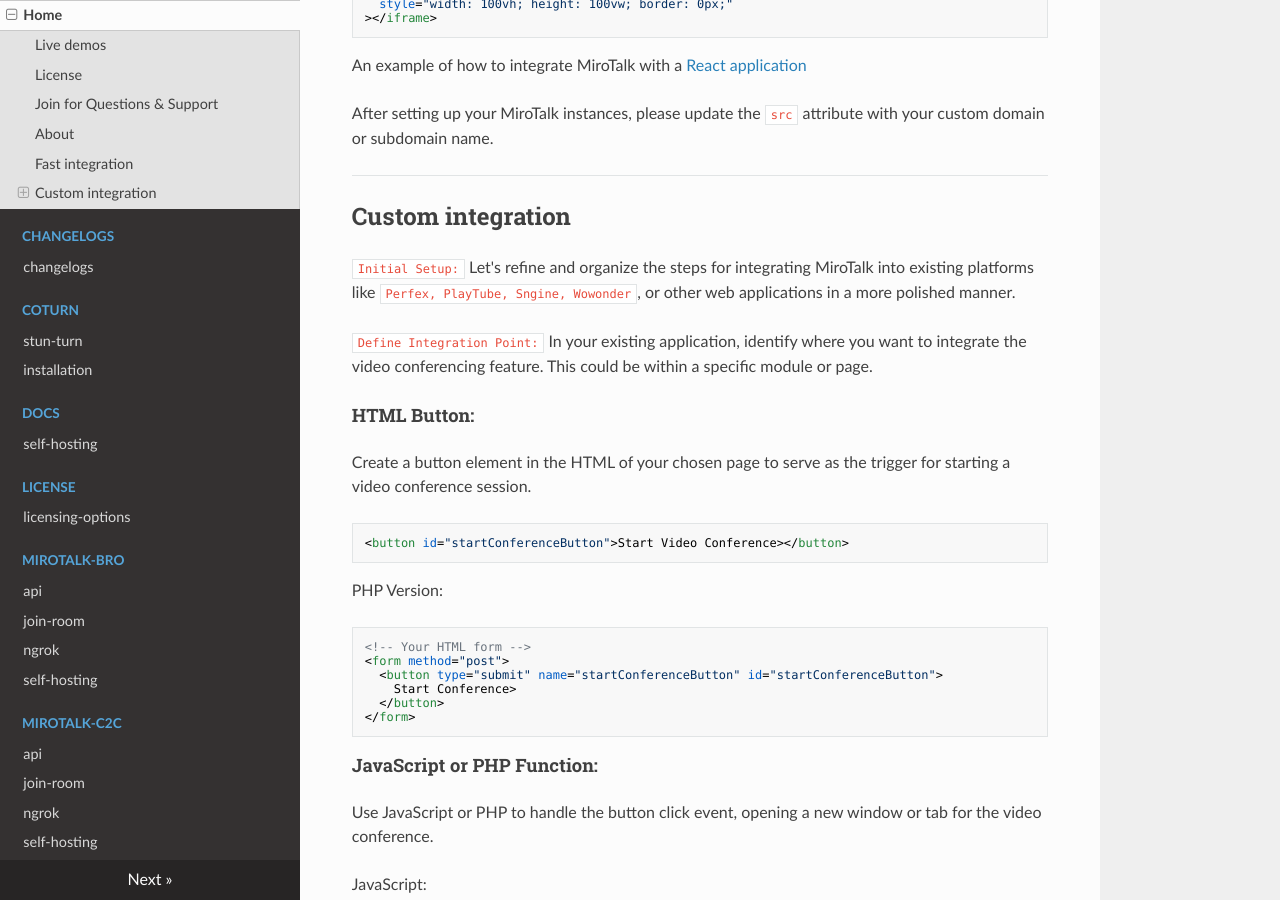
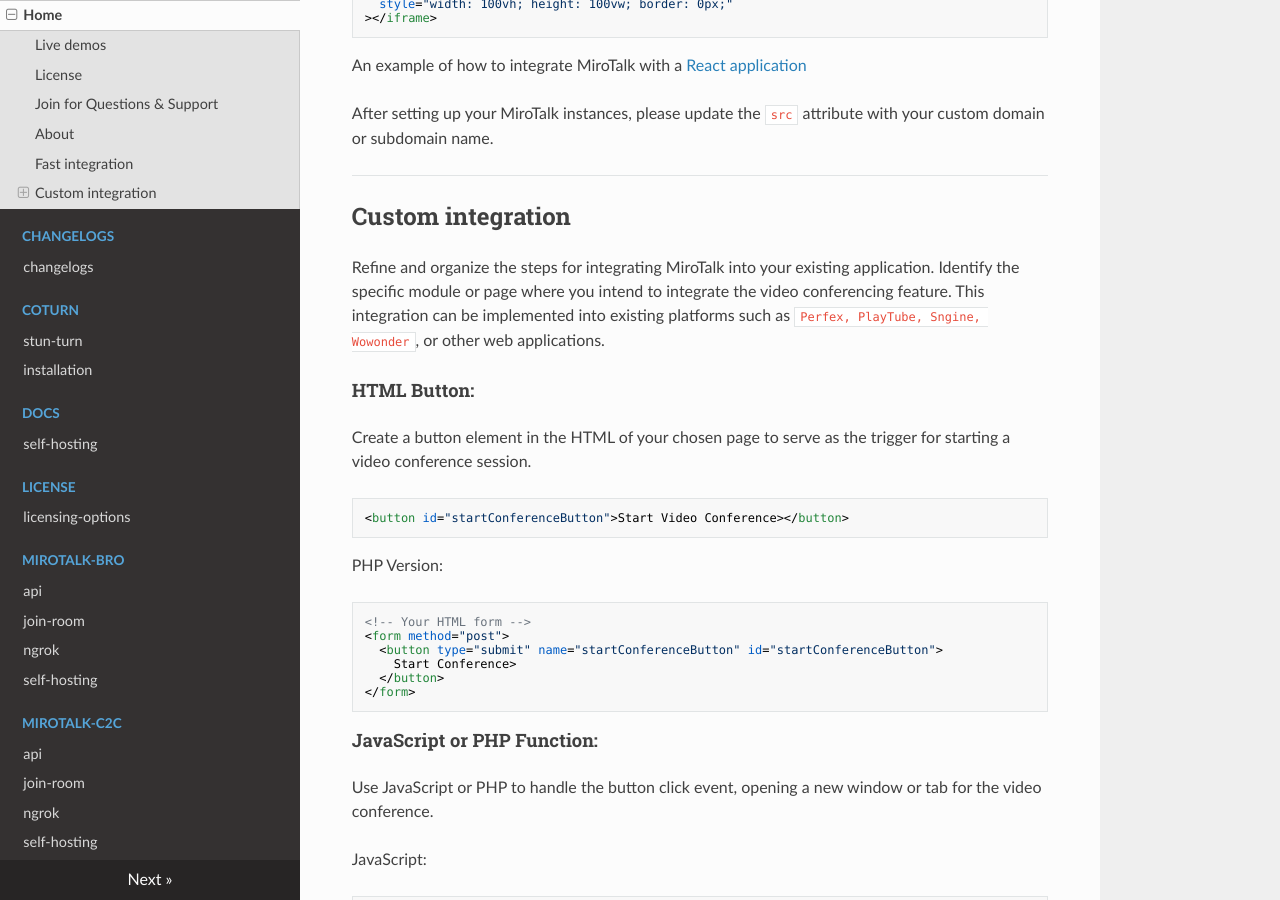
Before and after one commit to miroslavpejic85/mirotalk-docs, an MkDocs documentation site: the page built from docs/index.md, in a window 1280 px wide and 900 px high, scrolled down 2778 px. Built offline with MkDocs 1.6.1, drawn with Linux system fonts in a browser that asks for light colours; nearby versions of some CDN libraries.

Commit message:
[mirotalkdocs] - update docs

````diff
--- a/docs/index.md
+++ b/docs/index.md
@@ -116,9 +116,7 @@
 
 ## Custom integration
 
-`Initial Setup:` Let's refine and organize the steps for integrating MiroTalk into existing platforms like `Perfex, PlayTube, Sngine, Wowonder`, or other web applications in a more polished manner.
-
-`Define Integration Point:` In your existing application, identify where you want to integrate the video conferencing feature. This could be within a specific module or page.
+Refine and organize the steps for integrating MiroTalk into your existing application. Identify the specific module or page where you intend to integrate the video conferencing feature. This integration can be implemented into existing platforms such as `Perfex, PlayTube, Sngine, Wowonder`, or other web applications.
 
 #### HTML Button:
 
@@ -140,7 +138,8 @@
 ```
 
 #### JavaScript or PHP Function:
-   Use JavaScript or PHP to handle the button click event, opening a new window or tab for the video conference.
+
+Use JavaScript or PHP to handle the button click event, opening a new window or tab for the video conference.
 
 JavaScript:
 
````
